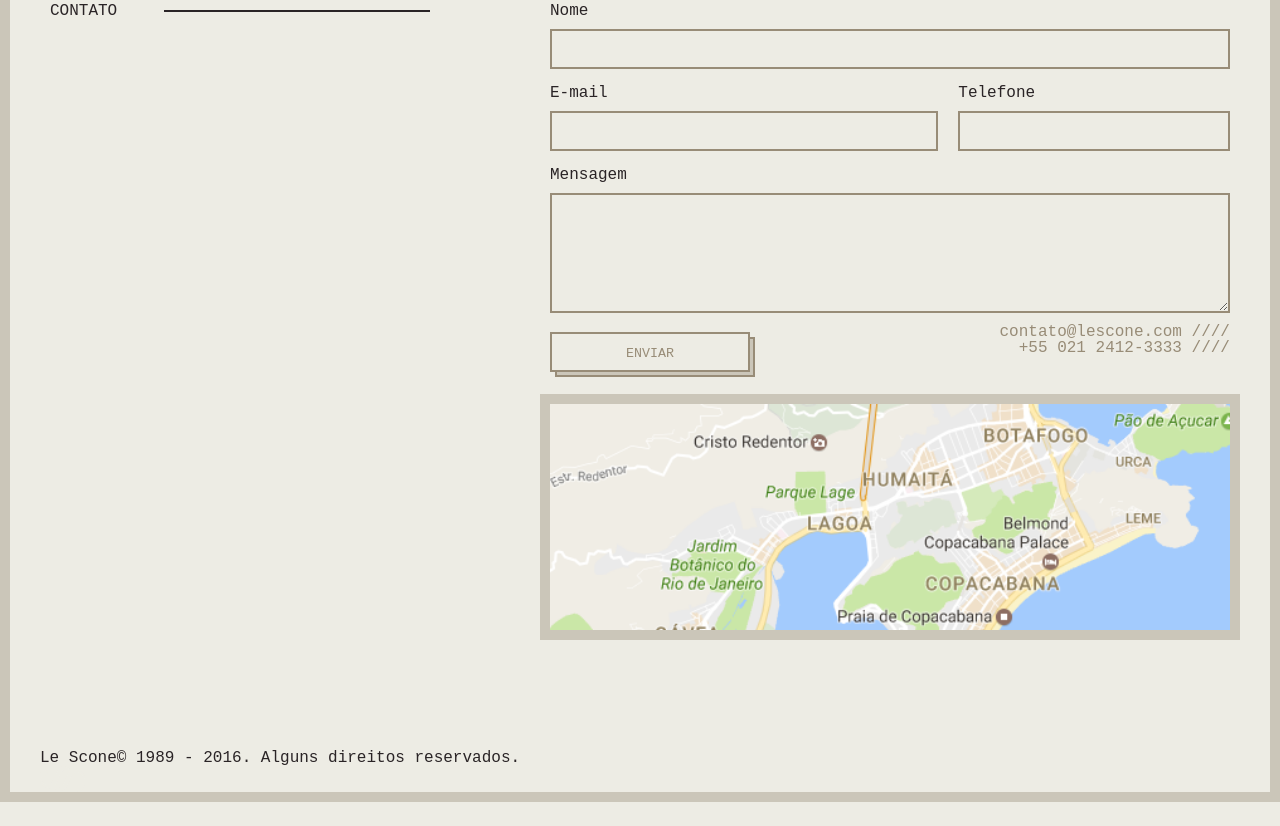
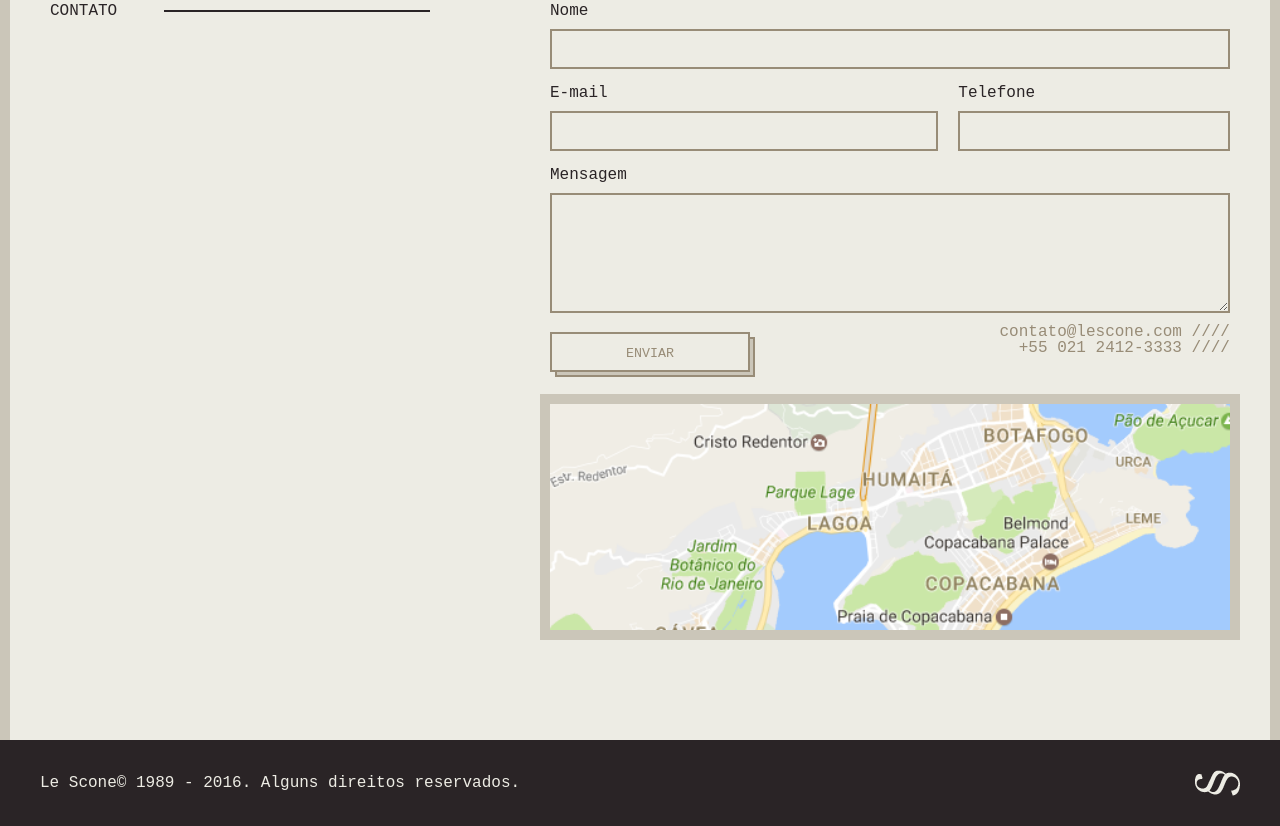
Before and after one commit to bagrielz/lescone-project, a plain HTML site: page index.html in a window 1280 px wide. Shown: the part 1737-2563 px from the top of the page. Before the commit the page ends 2539 px from the top, so only its background shows below. Drawn offline with Linux system fonts and the light colour scheme; a web font is replaced by a local one.

Commit message:
Adicionado os estilos do footer.

```diff
--- a/scss/_general.scss
+++ b/scss/_general.scss
@@ -33,3 +33,24 @@ p {
     }
   }
 }
+
+footer {
+  padding: 20px 0;
+  background: $neutral;
+  @include box-shadow(0 0 0 10px $neutral);
+  p {
+    display: inline-block;
+    padding-top: 5px;
+    color: $background-1;
+    @include device(small) {
+      text-align: center;
+    }
+  }
+  a img {
+    float: right;
+    @include device(small) {
+      float: none;
+      margin: 20px auto;
+    }
+  }
+}
```
Also changed, not shown: css/style.css.
